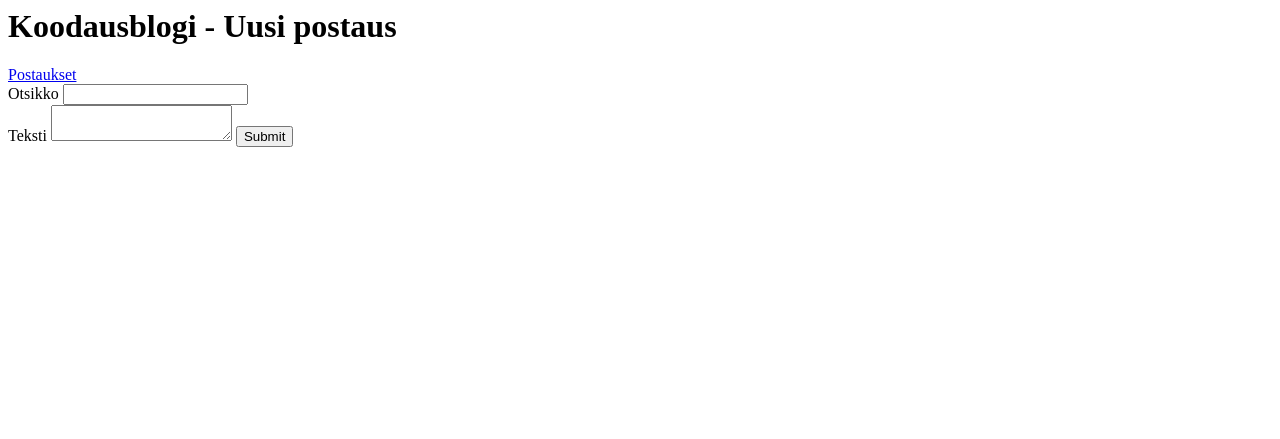
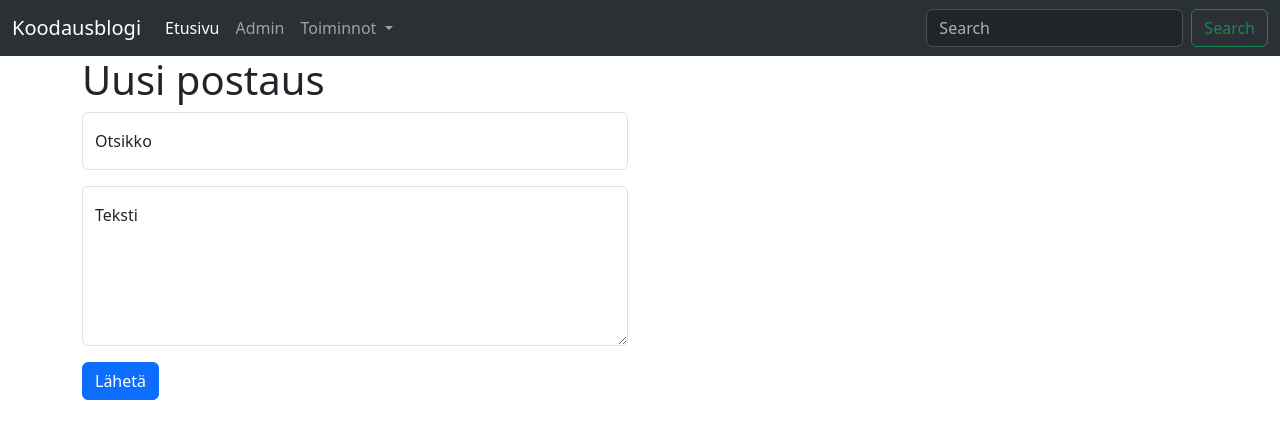
Before and after one commit to VerneriL/django-blogi, a Django app: page /postaus/uusi in a window 1280 px wide. Shown: the top 439 px of the page. Run offline with Django 4.2, Linux system fonts and the light colour scheme.

Commit message:
Tyylittelyä

```diff
--- /dev/null
+++ b/blogi/templates/blogi/base.html
@@ -0,0 +1,60 @@
+<!DOCTYPE html>
+{# DOCTYPE tarvitaan, jotta selain ei mene "quirks"-tilaan #}
+<html lang="fi">
+    <head>
+        <meta charset="utf-8"> {# Tiedoston koodaus UTF-8 #}
+        <meta name="viewport" content="width=device-width, initial-scale=1">
+        <title>{% block title %}Koodausblogi{% endblock %}</title>
+        {# Bootstrap #}
+        <link href="https://cdn.jsdelivr.net/npm/bootstrap@5.3.0-alpha1/dist/css/bootstrap.min.css"
+            rel="stylesheet"
+            integrity="sha384-GLhlTQ8iRABdZLl6O3oVMWSktQOp6b7In1Zl3/Jr59b6EGGoI1aFkw7cmDA6j6gD"
+            crossorigin="anonymous">
+
+    </head>
+    <body>
+        <nav class="navbar navbar-expand-md bg-body-tertiary bg-dark" data-bs-theme="dark">
+            <div class="container-fluid">
+              <a class="navbar-brand" href="{% url 'postauslista' %}">Koodausblogi</a>
+              <button class="navbar-toggler"
+                type="button"
+                data-bs-toggle="collapse"
+                data-bs-target="#navbarSupportedContent"
+                aria-controls="navbarSupportedContent"
+                aria-expanded="false"
+                aria-label="Toggle navigation">
+                <span class="navbar-toggler-icon"></span>
+              </button>
+              <div class="collapse navbar-collapse" id="navbarSupportedContent">
+                <ul class="navbar-nav me-auto mb-2 mb-lg-0">
+                  <li class="nav-item">
+                    <a class="nav-link active" aria-current="page" href="{% url 'postauslista' %}">Etusivu</a>
+                  </li>
+                  <li class="nav-item">
+                    <a class="nav-link" href="{% url 'admin:index' %}">Admin</a>
+                  </li>
+                  <li class="nav-item dropdown">
+                    <a class="nav-link dropdown-toggle" href="#" role="button" data-bs-toggle="dropdown" aria-expanded="false">
+                      Toiminnot
+                    </a>
+                    <ul class="dropdown-menu">
+                      <li><a class="dropdown-item" href="{% url 'uusi_postaus' %}">Uusi postaus</a></li>
+                    </ul>
+                  </li>
+                </ul>
+                <form class="d-flex" role="search">
+                  <input class="form-control me-2" type="search" placeholder="Search" aria-label="Search">
+                  <button class="btn btn-outline-success" type="submit">Search</button>
+                </form>
+              </div>
+            </div>
+        </nav>
+        <div class="container">
+            {% block content %}
+            {% endblock %}
+        </div>
+        <script src="https://cdn.jsdelivr.net/npm/bootstrap@5.3.0-alpha1/dist/js/bootstrap.bundle.min.js"
+            integrity="sha384-w76AqPfDkMBDXo30jS1Sgez6pr3x5MlQ1ZAGC+nuZB+EYdgRZgiwxhTBTkF7CXvN"
+            crossorigin="anonymous"></script>
+    </body>
+</html>
--- a/blogi/templates/blogi/uusi_postaus.html
+++ b/blogi/templates/blogi/uusi_postaus.html
@@ -1,22 +1,21 @@
-<html>
-    <head>
-        <title>Koodausblogi</title>
-    </head>
-    <body>
-        <h1>Koodausblogi - Uusi postaus</h1>
-        <a href="{% url 'postauslista' %}">Postaukset</a>
-        <form method="POST">
-            {% csrf_token %}
-            <label>
-                Otsikko
-                <input name="otsikko"/>
-            </label>
-            <br/>
-            <label>
-                Teksti
-                <textarea name="teksti"></textarea>
-            </label>
-            <button type="submit">Submit</button>
-        </form>
-    </body>
-</html>
+{% extends 'blogi/base.html' %}
+{% block content%}
+<h1>Uusi postaus</h1>
+<form method="POST">
+    {% csrf_token %}
+        <div class="row">
+            <div class="col-12 col-sm-10 col-md-8 col-lg-6">
+                <div class="form-floating mb-3">
+                    <input class="form-control" id="otsikko" name="otsikko" placeholder="">
+                    <label for="otsikko" class="form-label">Otsikko</label>
+                </div>
+                <div class="form-floating mb-3">
+                    <textarea class="form-control" id="teksti" name="teksti"
+                    placeholder="" style="height: 10em"></textarea>
+                    <label for="teksti" class="form-label">Teksti</label>
+                </div>
+                <button type="submit" class="btn btn-primary">Lähetä</button>
+            </div>
+        </div>
+</form>
+{% endblock %}
```
Also changed, not shown: blogi/forms.py (added, +9 -0 lines), blogi/templates/blogi/postaus.html (+8 -15 lines), blogi/templates/blogi/postauslista.html (+3 -63 lines), blogi/migrations/0001_initial.py (added), blogi/migrations/0002_postaus_luotu.py (added).
